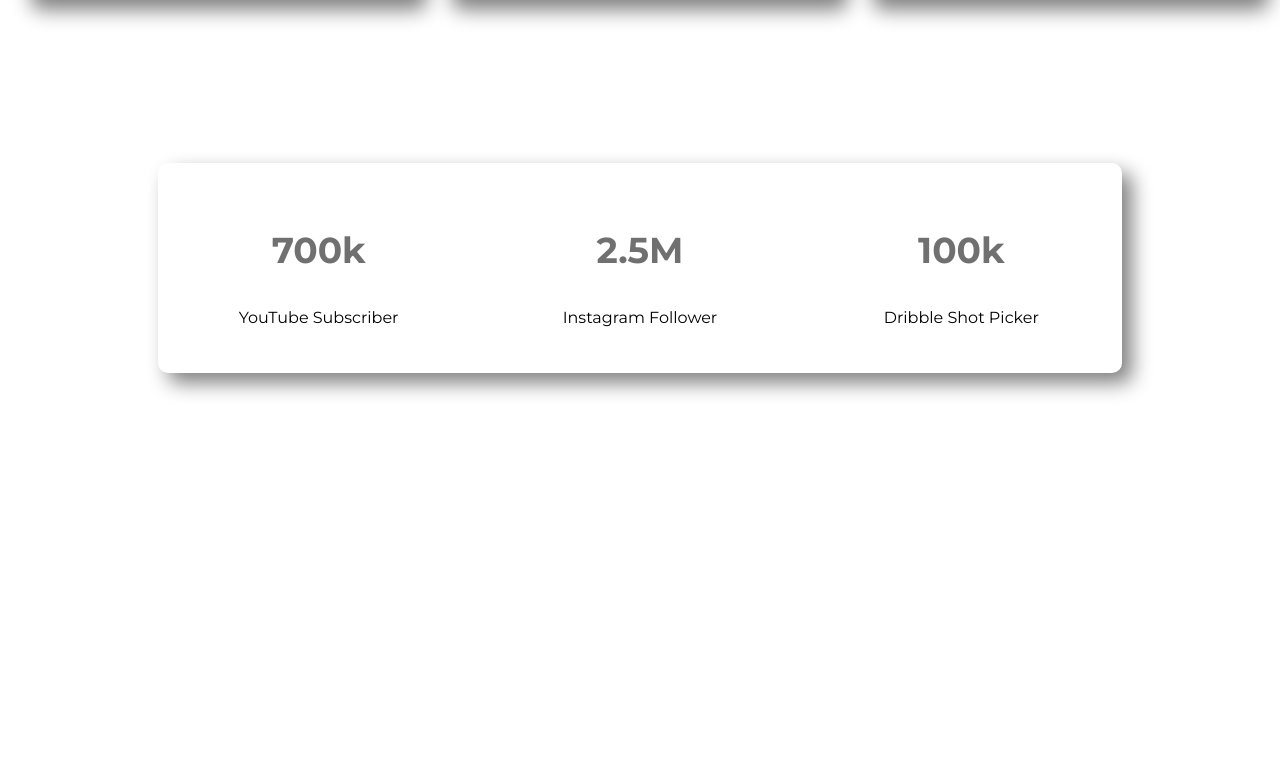
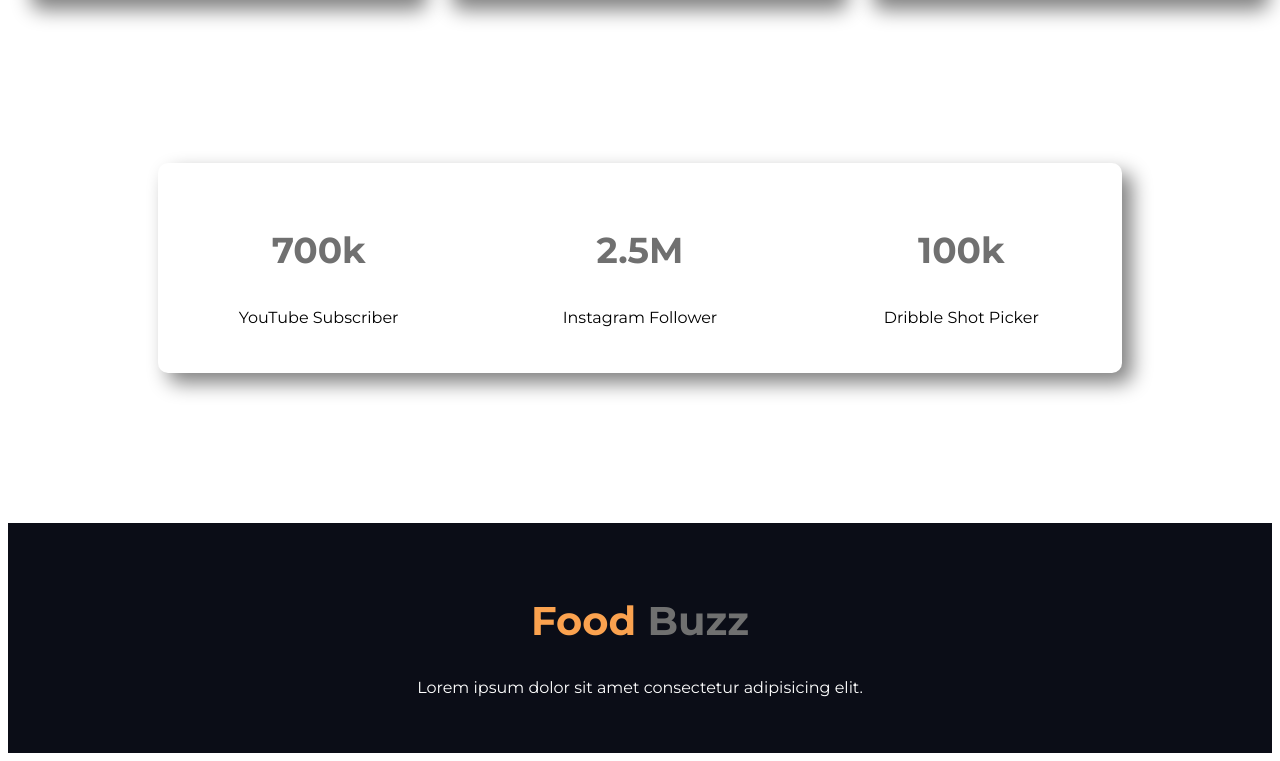
Before and after one commit to obaidulnasir/food-buzz, a plain HTML site: page index.html in a window 1280 px wide. Shown: the part 2075-2836 px from the top of the page. Before the commit the page ends 2598 px from the top, so only its background shows below. Drawn offline with Linux system fonts and the light colour scheme.

Commit message:
complete

```diff
--- a/index.html
+++ b/index.html
@@ -79,7 +79,10 @@
 
 
     <footer>
-        <h2></h2>
+       <div class="footer-text">
+        <h2><span class="footer-span">Food </span> Buzz</h2>
+        <p class="footer-paragraph">Lorem ipsum dolor sit amet consectetur adipisicing elit.</p>
+       </div>
     </footer>
 
 
--- a/style.css
+++ b/style.css
@@ -117,3 +117,18 @@
     margin: 1%;
     padding: 20px;
 }
+
+footer{
+    background-color: #0B0D17;
+    padding: 40px;
+}
+.footer-text{
+    text-align: center;
+}
+.footer-span{
+    color:#FBA24F;
+}
+.footer-paragraph{
+    color:white;
+    font-size:16px;
+}
```
